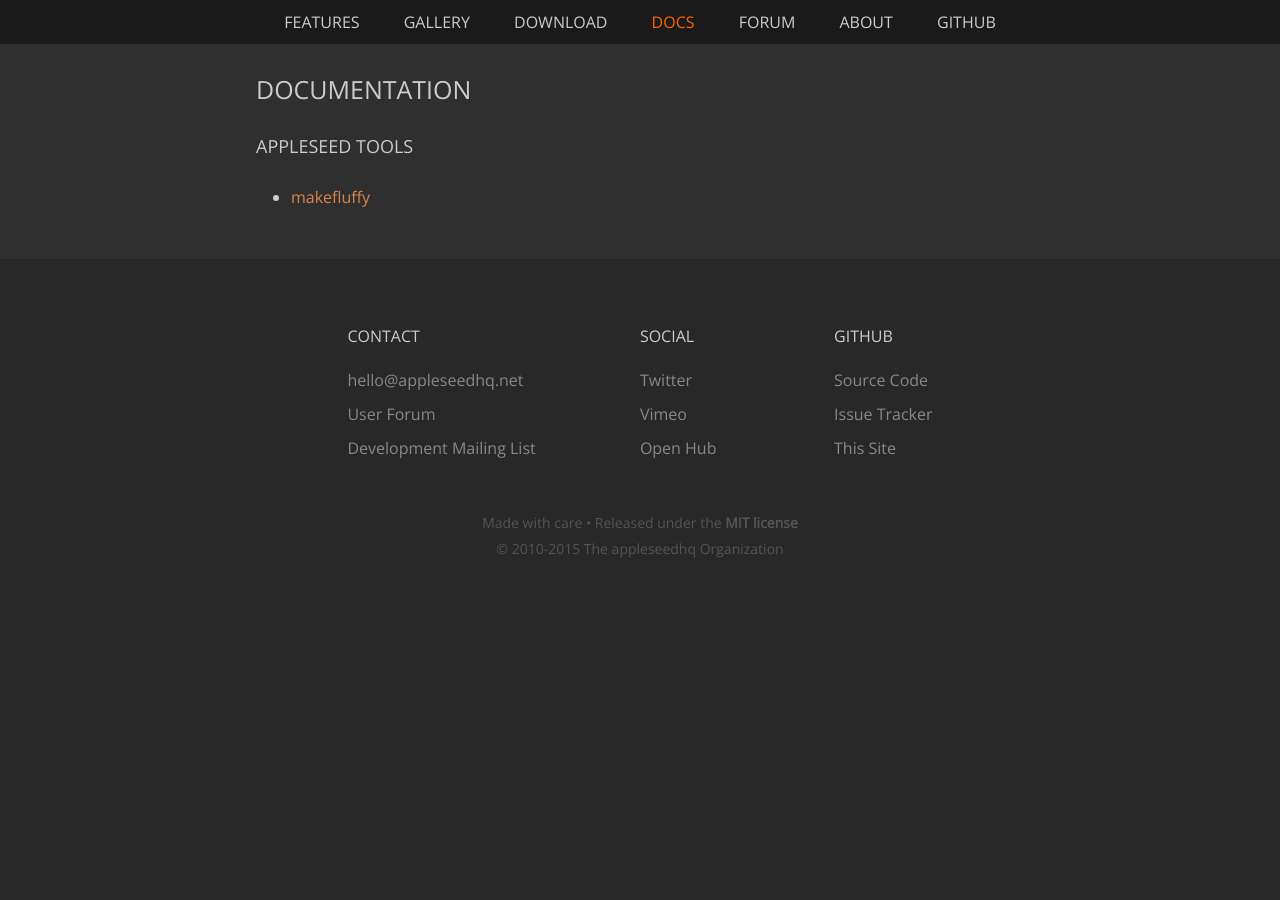
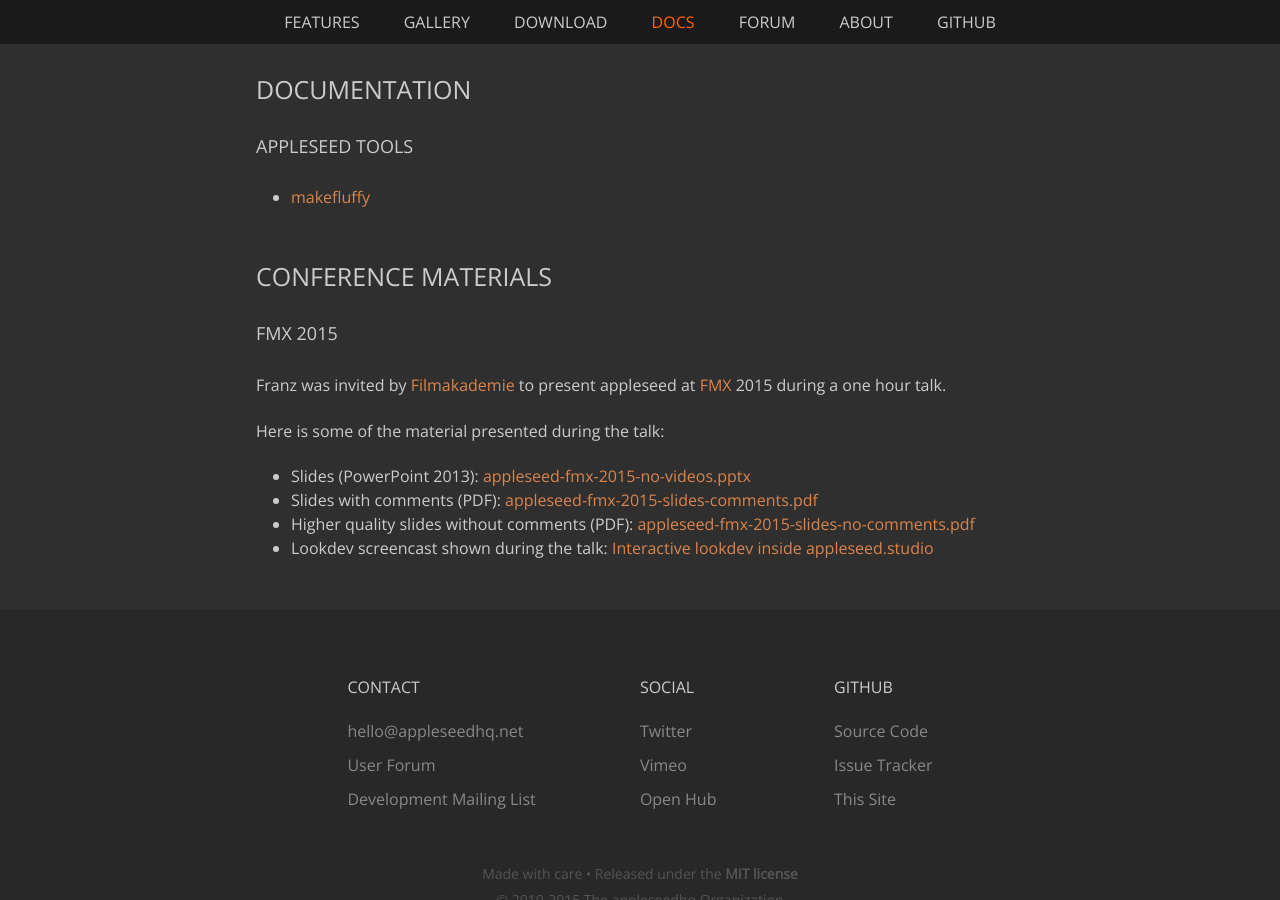
Before and after one commit to appleseedhq/appleseedhq.github.io, a Jekyll site: the page built from docs.md, in a window 1280 px wide and 900 px high, scrolled down 1031 px. Built offline with Jekyll 4.4.1, drawn with Linux system fonts in a browser that asks for light colours; nearby versions of some CDN libraries; before the commit the page ends 1644 px from its top, so only the background shows below that.

Commit message:
added FMX 2015 materials.

```diff
--- a/docs.md
+++ b/docs.md
@@ -26,6 +26,20 @@
 ### appleseed Tools
 
 - [makefluffy](/docs/makefluffy.html)
+
+## Conference Materials
+
+### FMX 2015
+
+Franz was invited by [Filmakademie](http://www.filmakademie.de/en/main-page/) to present appleseed at [FMX](http://fmx.de/) 2015 during a one hour talk.
+
+Here is some of the material presented during the talk:
+
+* Slides (PowerPoint 2013): [appleseed-fmx-2015-no-videos.pptx](/docs/fmx/2015/appleseed-fmx-2015-no-videos.pptx)
+* Slides with comments (PDF): [appleseed-fmx-2015-slides-comments.pdf](/docs/fmx/2015/appleseed-fmx-2015-slides-comments.pdf)
+* Higher quality slides without comments (PDF): [appleseed-fmx-2015-slides-no-comments.pdf](/docs/fmx/2015/appleseed-fmx-2015-slides-no-comments.pdf)
+* Lookdev screencast shown during the talk: [Interactive lookdev inside appleseed.studio](https://vimeo.com/127622613)
+
 
 <!---
 
```
Also changed, not shown: 3 other files.
